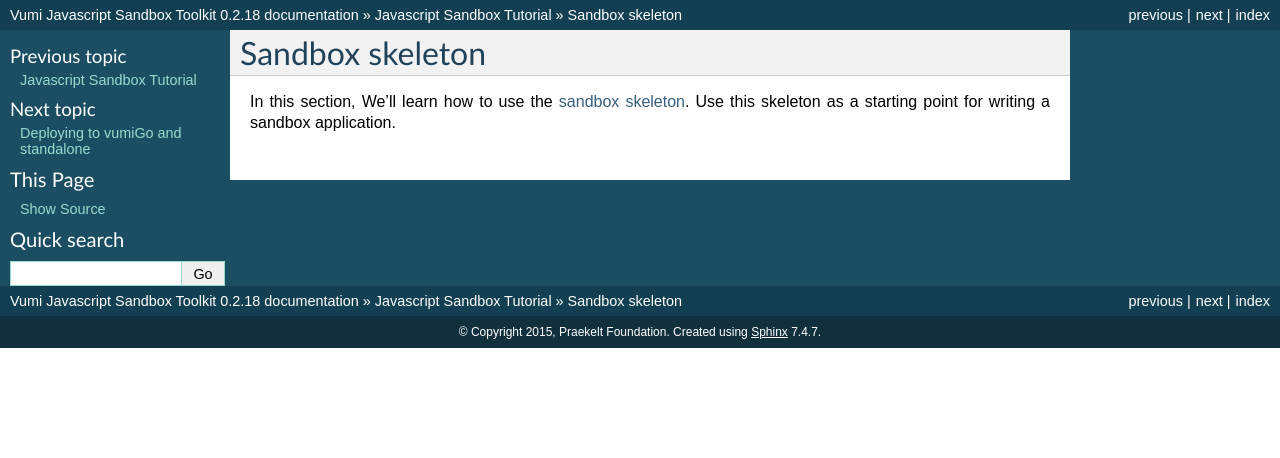
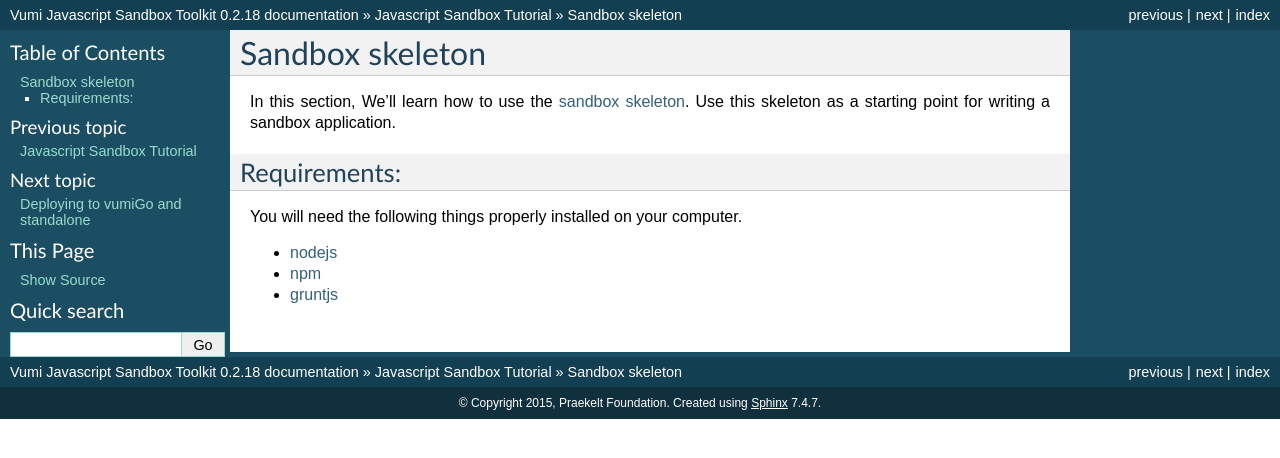
Before and after one commit to praekeltfoundation/vumi-jssandbox-toolkit, a Sphinx documentation site: the page built from docs/tutorial/sandbox_skeleton.rst, in a window 1280 px wide. Shown: the top 458 px of the page. Built offline with Sphinx 7.4.7, drawn with Linux system fonts in a browser that asks for light colours.

Commit message:
Requirements

```diff
--- a/docs/tutorial/sandbox_skeleton.rst
+++ b/docs/tutorial/sandbox_skeleton.rst
@@ -2,3 +2,13 @@
 ================
 
 In this section, We'll learn how to use the `sandbox skeleton <https://github.com/praekelt/go-jsbox-skeleton>`_. Use this skeleton as a starting point for writing a sandbox application.
+
+
+Requirements:
+-------------
+
+You will need the following things properly installed on your computer.
+
+- `nodejs <https://nodejs.org/en/>`_
+- `npm <https://docs.npmjs.com/>`_
+- `gruntjs <http://gruntjs.com/>`_
```
